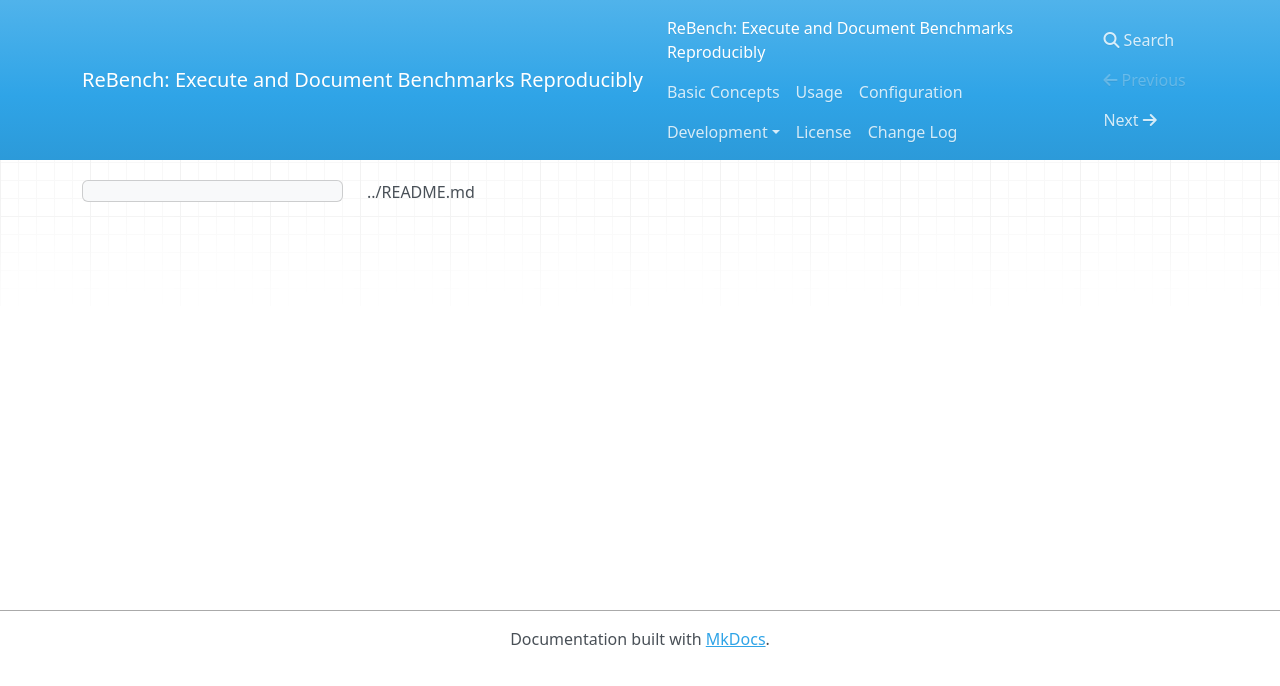
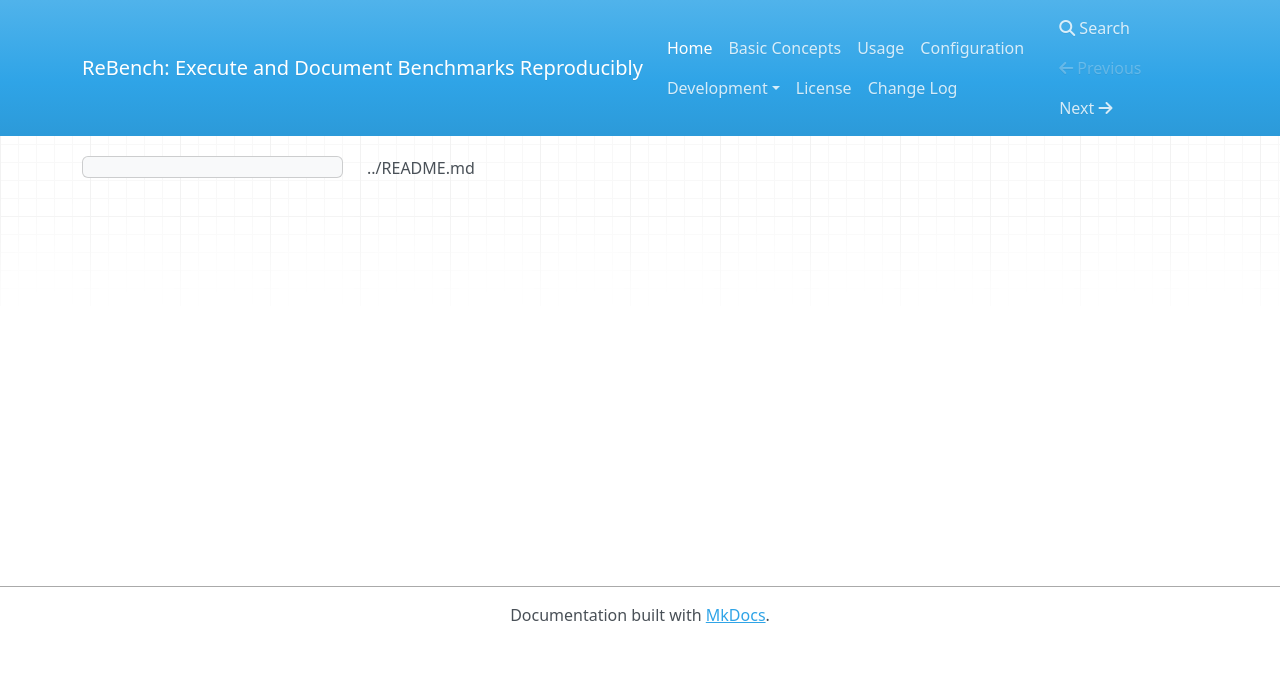
Before and after one commit to smarr/ReBench, an MkDocs documentation site: the page built from docs/index.md, in a window 1280 px wide. Shown: the top 686 px of the page. Built offline with MkDocs 1.6.1, drawn with Linux system fonts in a browser that asks for light colours; nearby versions of some CDN libraries; old or Windows-style settings are respelled for this version of MkDocs.

Commit message:
Change title to Home
Signed-off-by: Stefan Marr <git@stefan-marr.de>

```diff
--- a/mkdocs.yml
+++ b/mkdocs.yml
@@ -3,7 +3,7 @@
 site_author: ReBench contributors
 
 pages:
-  - 'ReBench: Execute and Document Benchmarks Reproducibly': index.md
+  - Home:           index.md
   - Basic Concepts: concepts.md
   - Usage:          usage.md
   - Configuration:  config.md
```
